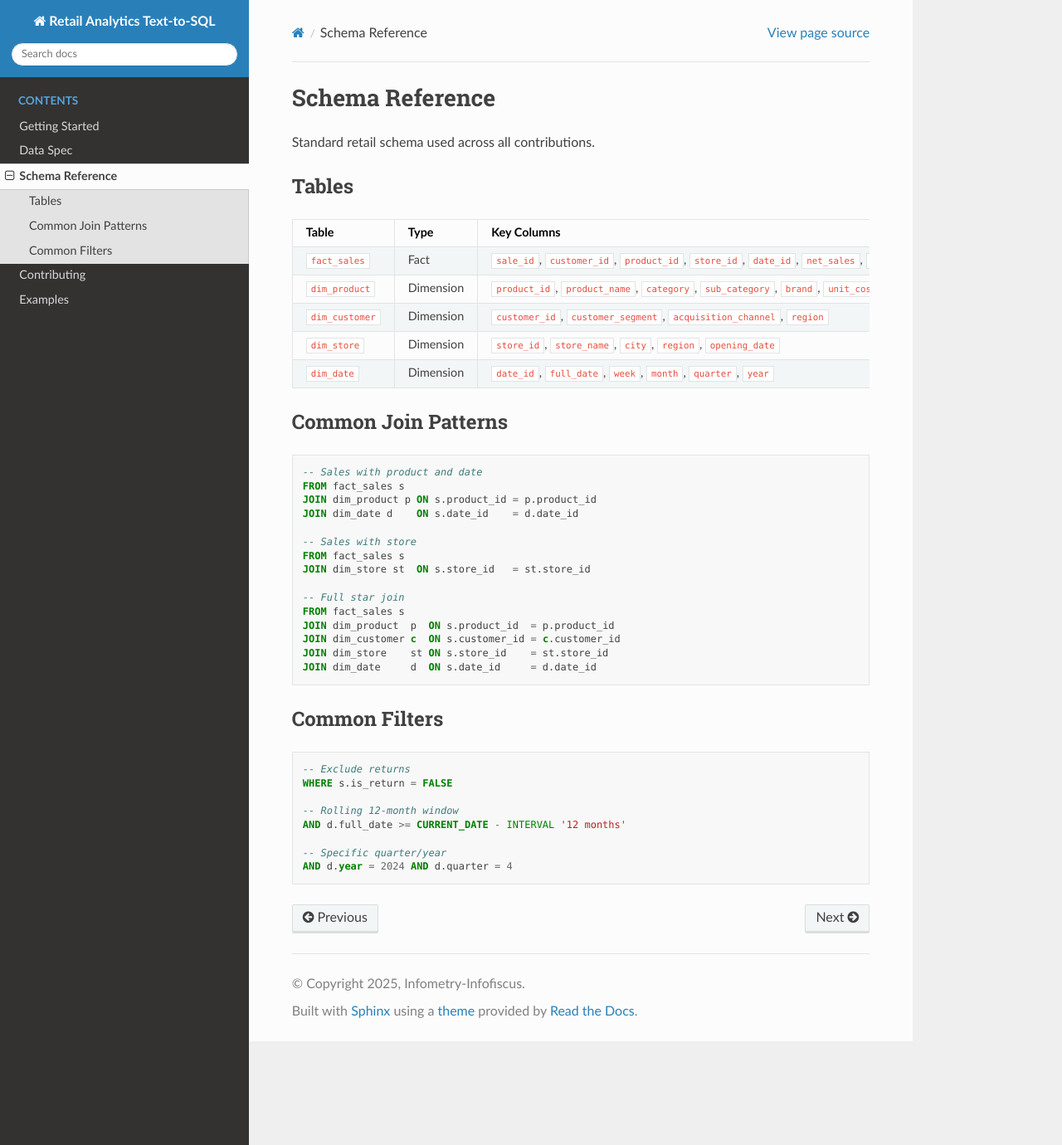
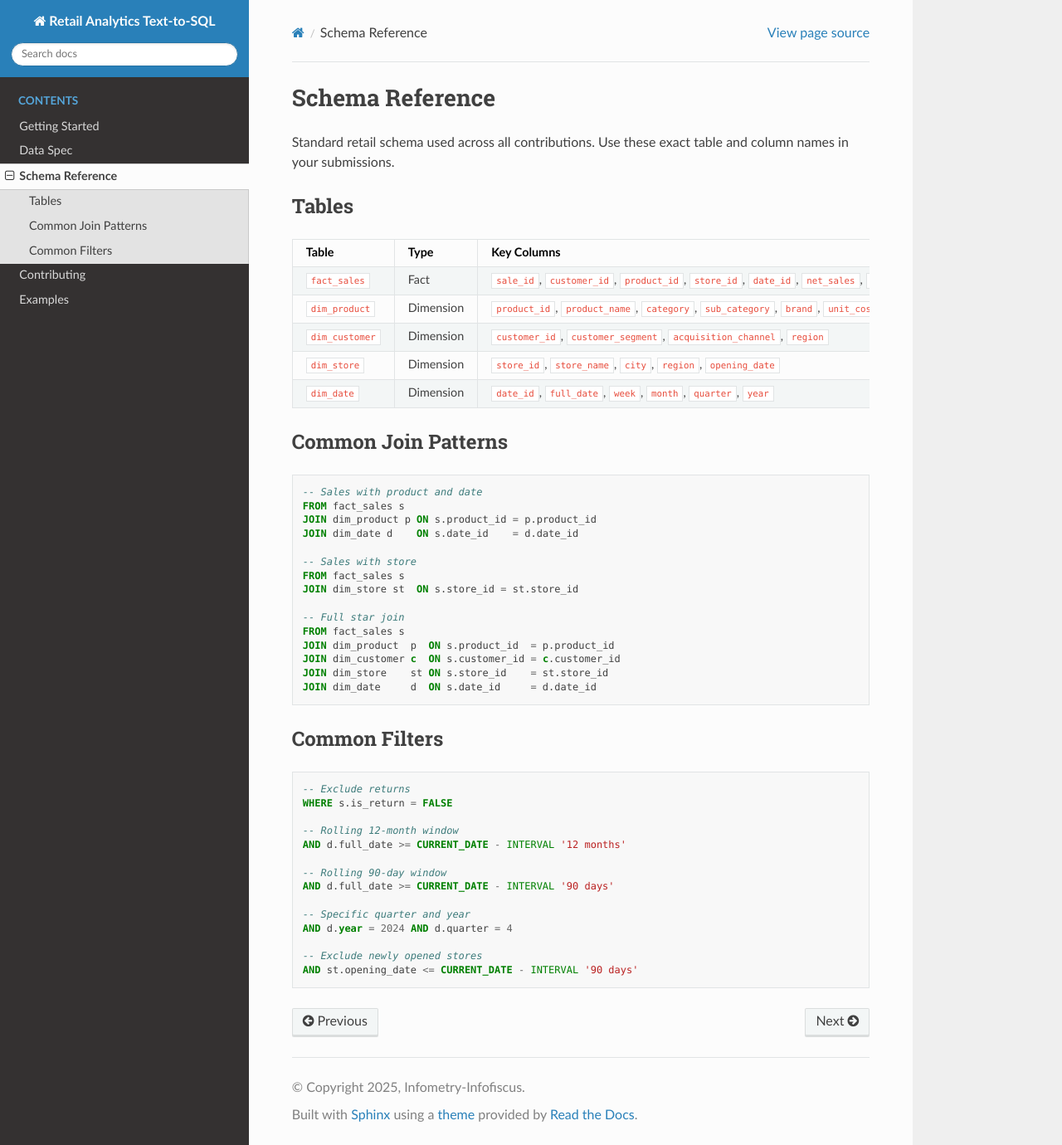
Before and after one commit to Infometry-Infofiscus/retail-analytics-questions-docs, a Sphinx documentation site: the page built from docs/source/schema_reference.rst, in a window 1280 px wide and 1380 px high. Shown: the whole window at 83% size. Built offline with Sphinx 7.4.7 and the Read the Docs theme 3.1.0, drawn with Linux system fonts in a browser that asks for light colours.

Commit message:
Revise SQL comments and date interval conditions
Updated comments for clarity and adjusted date intervals in SQL queries.

```diff
--- a/docs/source/schema_reference.rst
+++ b/docs/source/schema_reference.rst
@@ -2,6 +2,7 @@ Schema Reference
 ================
 
 Standard retail schema used across all contributions.
+Use these exact table and column names in your submissions.
 
 Tables
 ------
@@ -41,7 +42,7 @@ Common Join Patterns
 
    -- Sales with store
    FROM fact_sales s
-   JOIN dim_store st  ON s.store_id   = st.store_id
+   JOIN dim_store st  ON s.store_id = st.store_id
 
    -- Full star join
    FROM fact_sales s
@@ -61,5 +62,11 @@ Common Filters
    -- Rolling 12-month window
    AND d.full_date >= CURRENT_DATE - INTERVAL '12 months'
 
-   -- Specific quarter/year
+   -- Rolling 90-day window
+   AND d.full_date >= CURRENT_DATE - INTERVAL '90 days'
+
+   -- Specific quarter and year
    AND d.year = 2024 AND d.quarter = 4
+
+   -- Exclude newly opened stores
+   AND st.opening_date <= CURRENT_DATE - INTERVAL '90 days'
```
